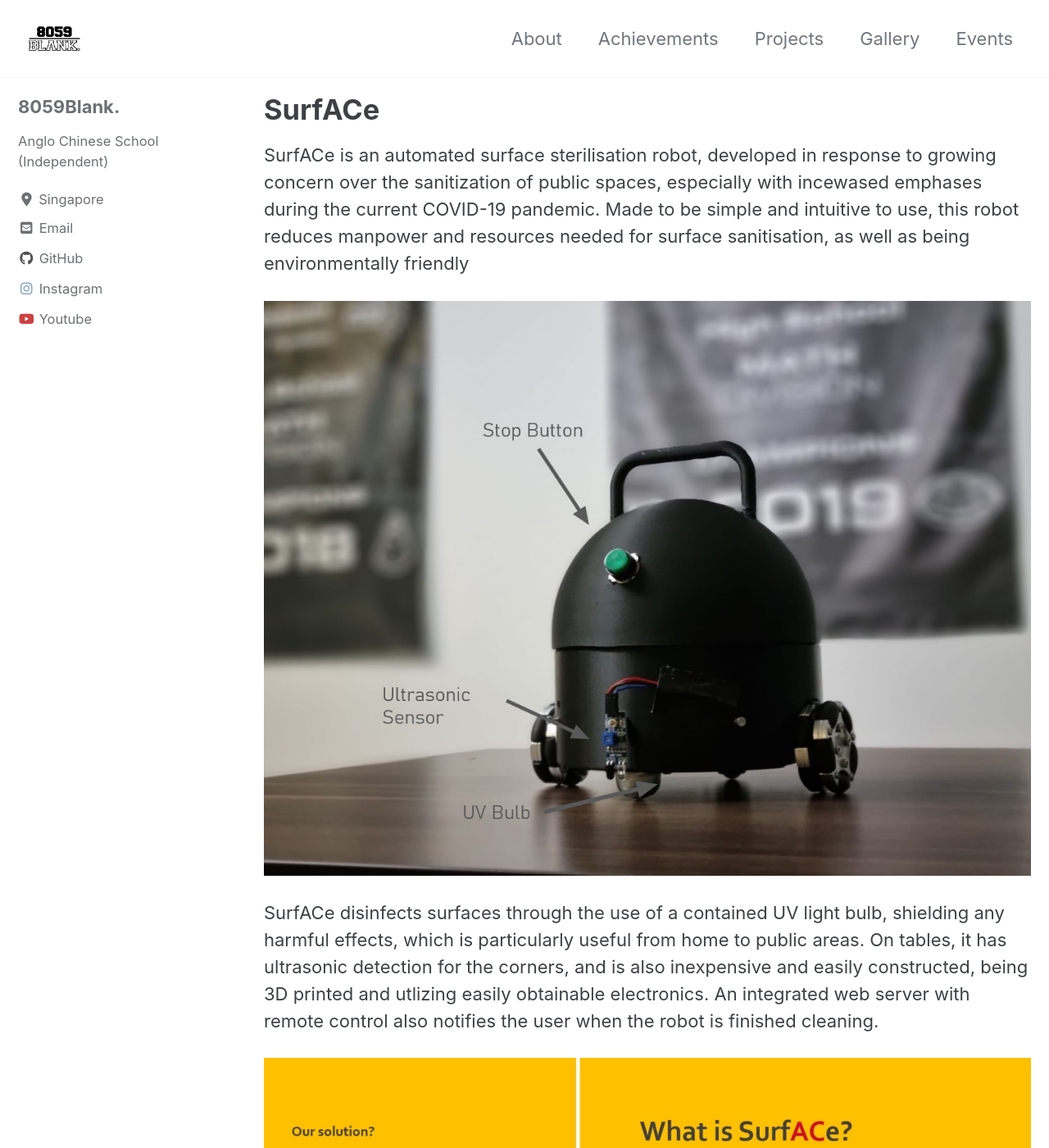
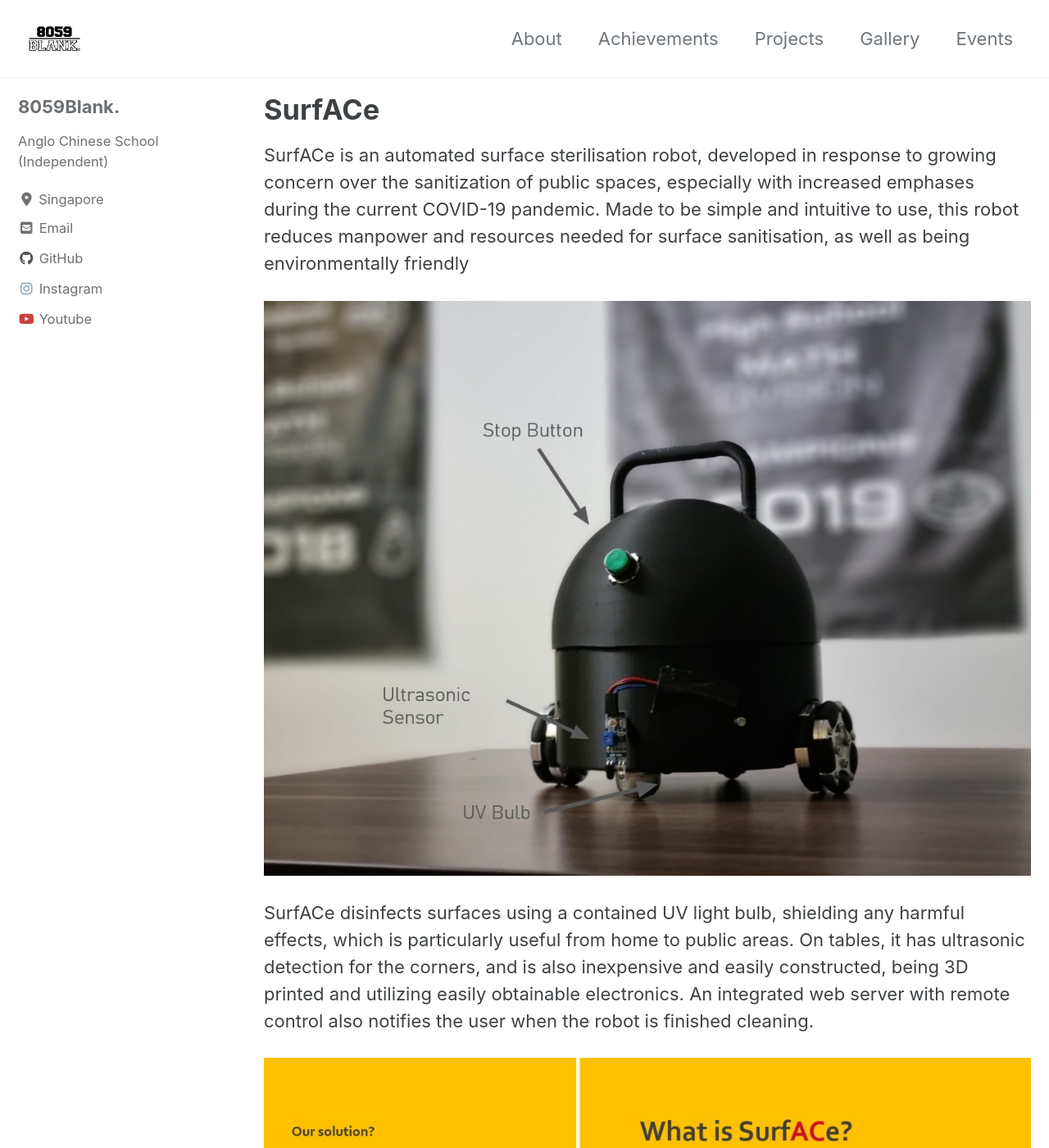
Before and after one commit to 8059blank/8059blank.github.io, a Jekyll site: the page built from _posts/club/2020-11-12-SurfACe.md, in a window 1280 px wide and 1400 px high. Shown: the whole window at 82% size. Built offline with Jekyll 4.4.1, drawn with Linux system fonts in a browser that asks for light colours; cached includes are drawn as plain includes; nearby versions of some CDN libraries.

Commit message:
Update 2020-11-12-SurfACe.md

```diff
--- a/_posts/club/2020-11-12-SurfACe.md
+++ b/_posts/club/2020-11-12-SurfACe.md
@@ -5,10 +5,10 @@ image: ../projects/club/SurfACe/cover.jpg
 excerpt: Development of an automated surface sterilization robot for use in public areas
 categories: club
 ---
-SurfACe is an automated surface sterilisation robot, developed in response to growing concern over the sanitization of public spaces, especially with incewased emphases during the current COVID-19 pandemic. Made to be simple and intuitive to use, this robot reduces manpower and resources needed for surface sanitisation, as well as being environmentally friendly
+SurfACe is an automated surface sterilisation robot, developed in response to growing concern over the sanitization of public spaces, especially with increased emphases during the current COVID-19 pandemic. Made to be simple and intuitive to use, this robot reduces manpower and resources needed for surface sanitisation, as well as being environmentally friendly
 
 ![product](../../projects/club/SurfACe/image1.jpg)
 
-SurfACe disinfects surfaces through the use of a contained UV light bulb, shielding any harmful effects, which is particularly useful from home to public areas. On tables, it has ultrasonic detection for the corners, and is also inexpensive and easily constructed, being 3D printed and utlizing easily obtainable electronics. An integrated web server with remote control also notifies the user when the robot is finished cleaning.
+SurfACe disinfects surfaces using a contained UV light bulb, shielding any harmful effects, which is particularly useful from home to public areas. On tables, it has ultrasonic detection for the corners, and is also inexpensive and easily constructed, being 3D printed and utilizing easily obtainable electronics. An integrated web server with remote control also notifies the user when the robot is finished cleaning.
 
 ![product](../../projects/club/SurfACe/image2.jpg)
```
